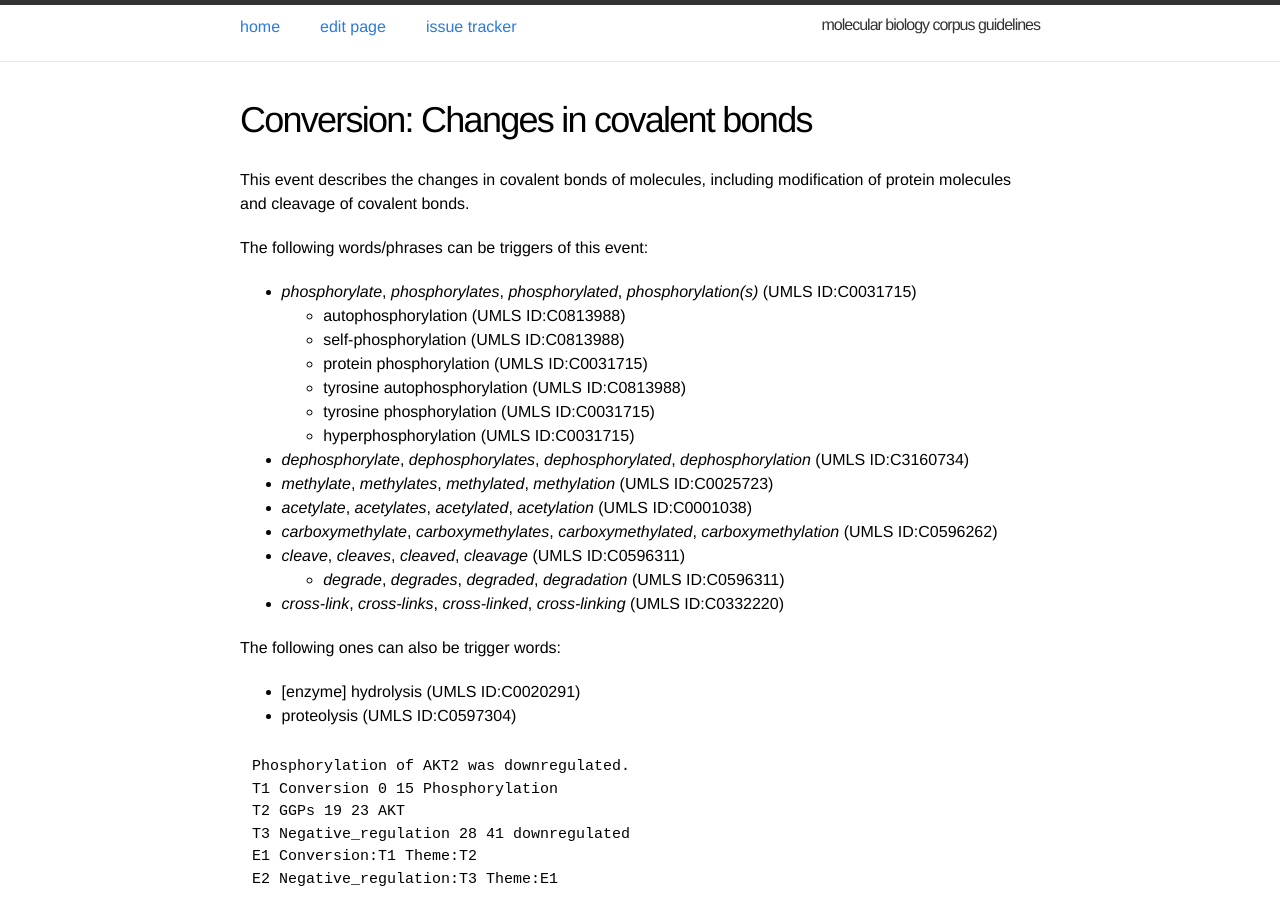
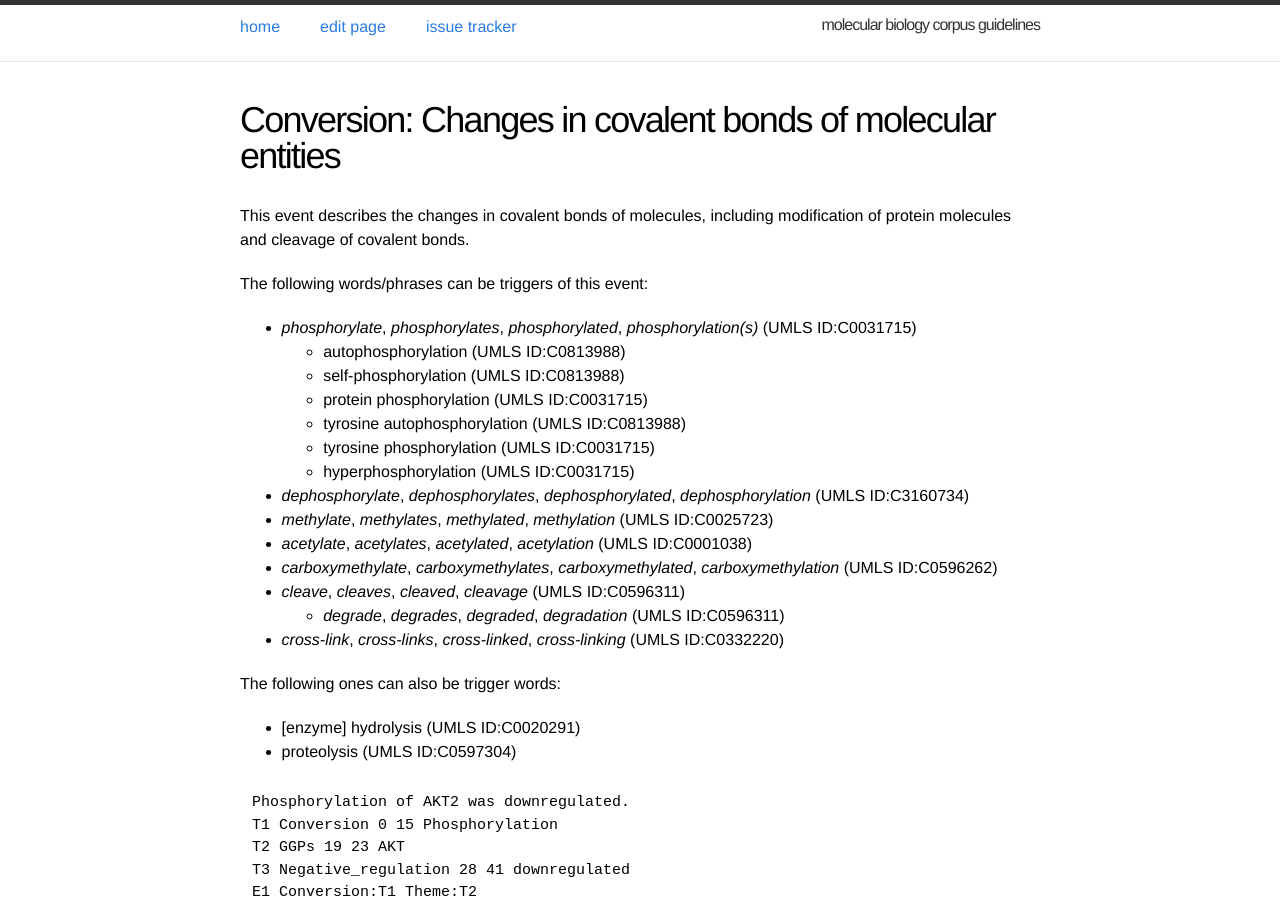
Before and after one commit to ezcatdb/molbiol_lung_corpus-guidelines, a Jekyll site: the page built from _event/Conversion.md, in a window 1280 px wide and 900 px high. Built offline with Jekyll 4.4.1, drawn with Linux system fonts in a browser that asks for light colours.

Commit message:
correction of shortdef in _event/Conversion.md

```diff
--- a/_event/Conversion.md
+++ b/_event/Conversion.md
@@ -2,7 +2,7 @@
 layout: entry
 title: "Conversion"
 category: "Molecular function"
-shortdef: "Changes in covalent bonds"
+shortdef: "Changes in covalent bonds of molecular entities"
 order: 71
 ---
 
```
